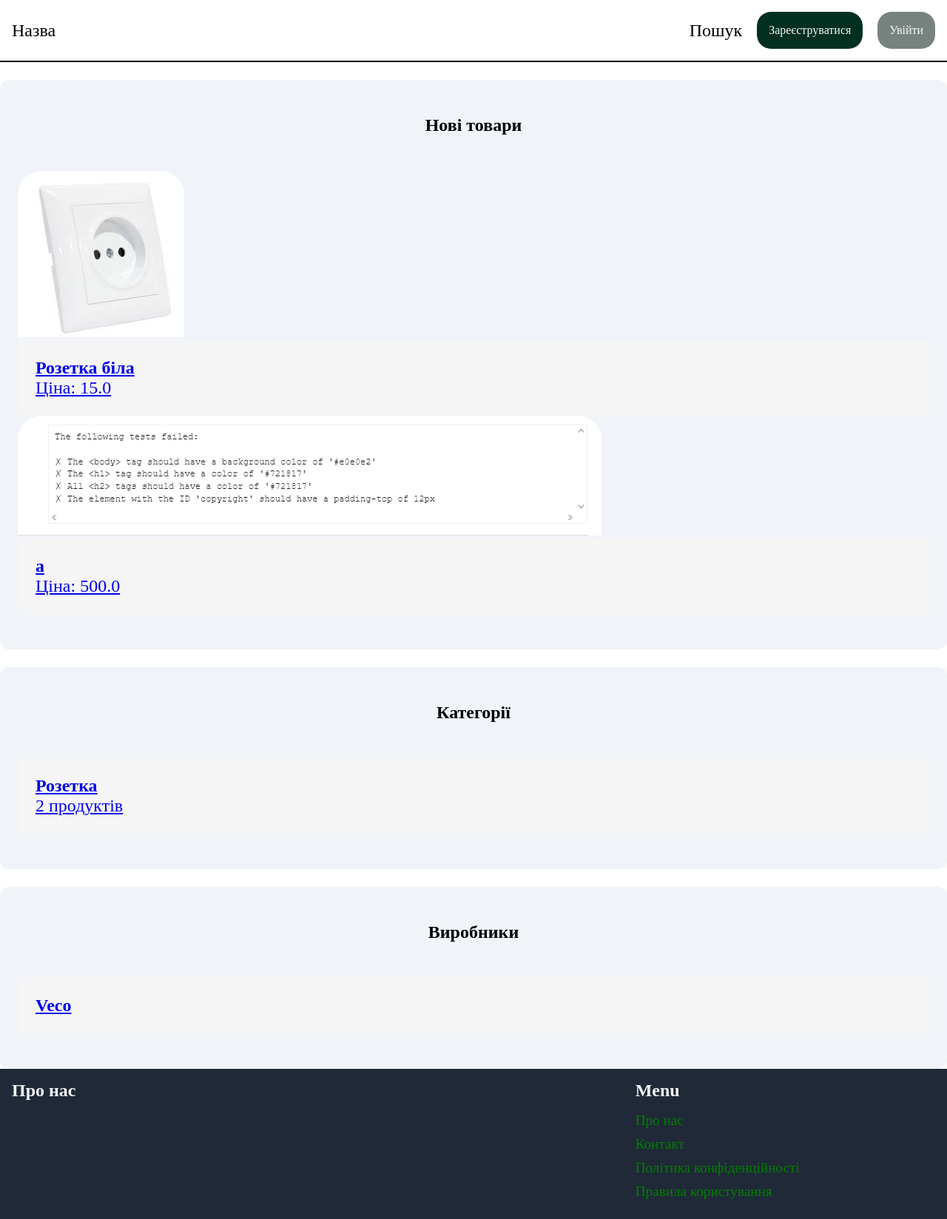
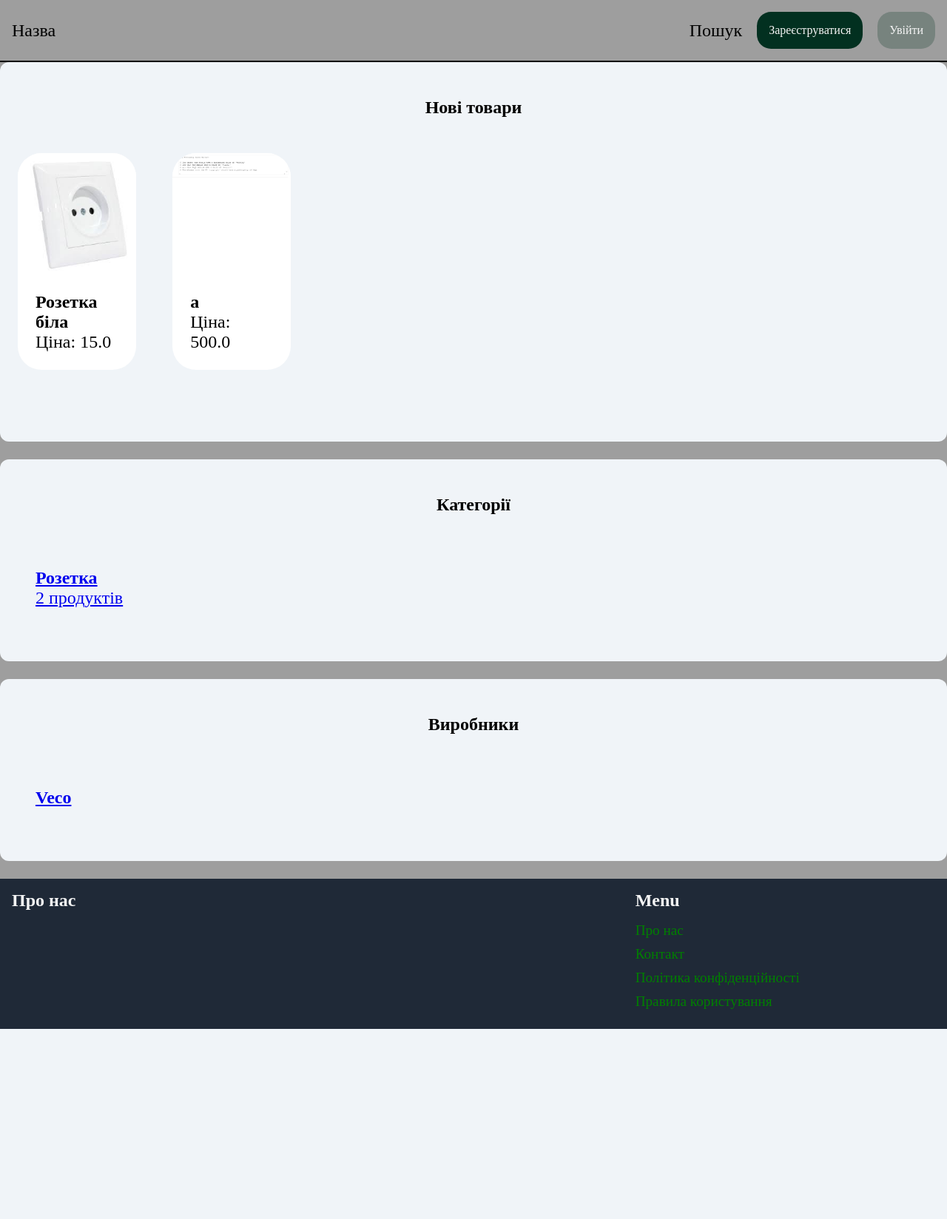
Before and after one commit to waitorgr/Markeplace, a Django app: page / in a window 1280 px wide. Shown: the whole page at 74% size. After the commit the page ends 1391 px from the top, so only its background shows below. Run offline with Django 5.2, Linux system fonts and the light colour scheme; data comes from the database, SQL or seed files in the repository.

Commit message:
index,base,ittem

```diff
--- a/puddle/core/static/css/styles.css
+++ b/puddle/core/static/css/styles.css
@@ -8,6 +8,7 @@
 
     --BG-COLOR: rgb(31 41 55);
     --TEXT-COLOR: whitesmoke;
+
 }
 
 *{
@@ -31,6 +32,7 @@
     border-color: var(--BORDER-COLOR);
     border-bottom:var(--BORDER-SIZE) solid;
     padding: var(--PADDING);
+    flex-wrap: wrap;
 }
 
 
@@ -39,6 +41,7 @@
     display: flex;
     align-items: center;
     gap: 20px;
+    flex-wrap: wrap;
 }
 
 .navigate-div-item{
@@ -105,7 +108,7 @@
 }
 
 .Front-page-div{
-    margin-top: 1.5rem;
+    margin-bottom: 1.5rem;
   padding-left: 1.5rem;
   padding-right: 1.5rem;
   padding-top: 3rem;
@@ -122,10 +125,59 @@
 .rounded-image{
     border-top-left-radius: 2rem;
     border-top-right-radius: 2rem;
+    width: 10rem;
 }
 
 .down-item{
     padding: 1.5rem;
-  background-color: whitesmoke;
+  /* background-color: whitesmoke;  */
   border-bottom-left-radius: 0.75rem;
+
 }
+.body-stle-main{
+    background-color: #9E9E9E;
+}
+.ittem-container{
+    margin-bottom: 4%;
+    width: 160px;
+    background-color: #ffffff;
+    transition: border 0.3s ease, background-color 0.3s ease;
+    /* border-top-left-radius: 2rem;
+    border-top-right-radius: 2rem; */
+    border-radius: 2rem;
+
+}
+.ittem-container:hover{
+    outline: 2px solid #787878;
+    background-color: #cccc;
+}
+
+.Front-page-div-item{
+    display: flex;
+    flex-wrap: wrap;
+    gap: 4%;
+
+    /* justify-content: center; */
+}
+.ittem-a{
+    display: flex;
+    flex-direction: column;
+    height: 100%;
+    justify-content: space-between;
+}
+.ittem-info{
+    background-color: white;
+    display: flex;
+    justify-content: space-around;
+    align-items: center;
+    height: 90vh;
+
+}
+@media (max-width:400px){
+    /* .ittem-container{
+        margin-bottom: 4%;
+    } */
+    .Front-page-div-item{
+        justify-content: center;
+    }
+}
--- a/puddle/core/templates/core/base.html
+++ b/puddle/core/templates/core/base.html
@@ -7,9 +7,8 @@
     {% load static %}
     <link rel="stylesheet" href="{% static 'css/styles.css' %}">
 
-
 </head>
-<body>
+<body class="body-stle-main">
     <nav class="navigate">
         <a href="{% url 'core:index' %}" class="navigate-a text-size reset">Назва</a> <!-- Треба замінити на лого-->
         <div class="navigate-div">
--- a/puddle/core/templates/core/index.html
+++ b/puddle/core/templates/core/index.html
@@ -10,8 +10,8 @@
     <div class="Front-page-div-item">
         <!--Йду через предмети-->
         {% for item in items %}
-            <div>
-                <a href="{% url 'item:detail' item.id %}">
+            <div class="ittem-container">
+                <a href="{% url 'item:detail' item.id %}" class="ittem-a reset">
                     <div>
                         <img src="{{ item.image.url }}" class="rounded-image">
                     </div>
--- a/puddle/item/templates/item/detail.html
+++ b/puddle/item/templates/item/detail.html
@@ -4,7 +4,7 @@
 
 {% block content %}
 
-<div>
+<div class="ittem-info">
     <div>
 
         <img src="{{ item.image.url }}"> <!--зробити для багатьох картинок-->
```
